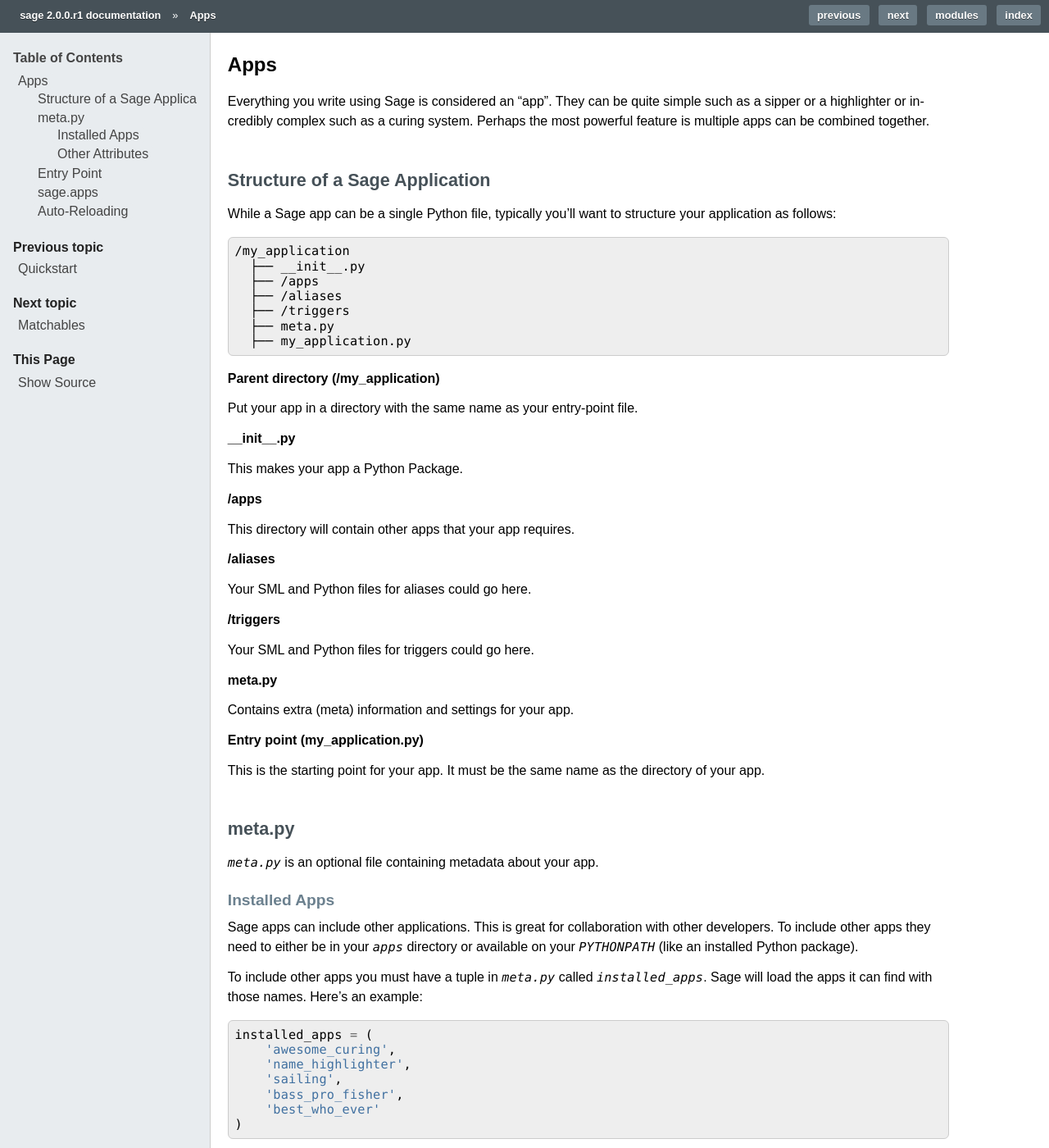
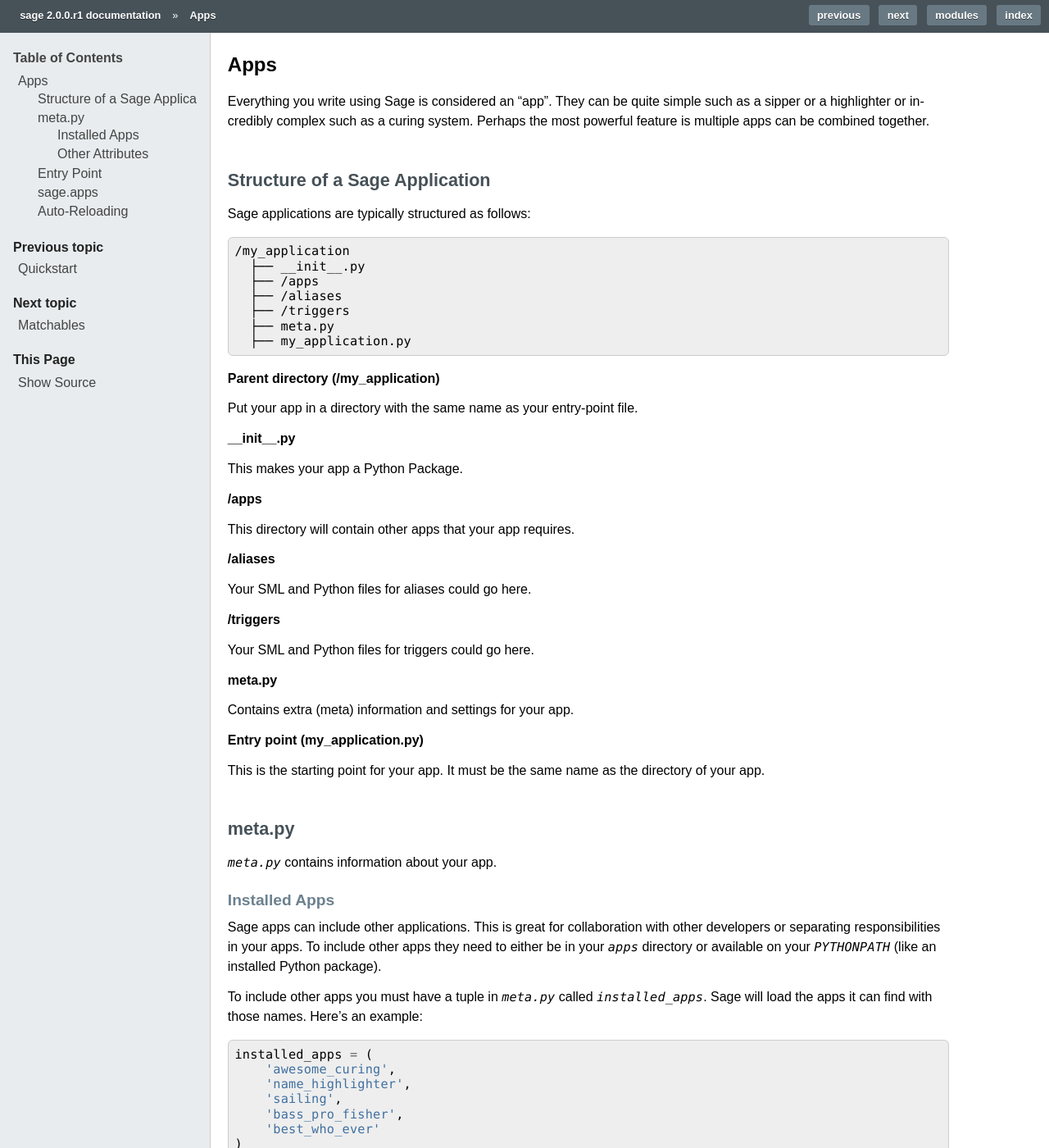
Before and after one commit to adayoung/sage, a Sphinx documentation site: the page built from docs/source/apps.rst, in a window 1280 px wide and 1400 px high. Shown: the whole window at 82% size. Built offline with Sphinx 7.4.7, drawn with Linux system fonts in a browser that asks for light colours; pages that are not in the unit, such as notebooks, are missing from menus.

Commit message:
updating example app, documentation, and a couple new pep8 changes

```diff
--- a/docs/source/apps.rst
+++ b/docs/source/apps.rst
@@ -11,8 +11,7 @@
 Structure of a Sage Application
 -------------------------------
 
-While a Sage app can be a single Python file, typically you'll want to structure
-your application as follows: ::
+Sage applications are typically structured as follows: ::
 
     /my_application
       ├── __init__.py
@@ -54,14 +53,15 @@
 meta.py
 -------
 
-`meta.py` is an optional file containing metadata about your app.
+`meta.py` contains information about your app.
 
 Installed Apps
 ~~~~~~~~~~~~~~
 
 Sage apps can include other applications. This is great for collaboration with
-other developers. To include other apps they need to either be in your `apps`
-directory or available on your `PYTHONPATH` (like an installed Python package).
+other developers or separating responsibilities in your apps. To include other
+apps they need to either be in your `apps` directory or available on your
+`PYTHONPATH` (like an installed Python package).
 
 To include other apps you must have a tuple in `meta.py` called
 `installed_apps`. Sage will load the apps it can find with those names.
--- a/docs/source/matchables.rst
+++ b/docs/source/matchables.rst
@@ -167,9 +167,7 @@
 methods. ::
 
     @group.trigger(
-        pattern="Something horrible will happen in 5 seconds.",
-        type="exact",
-        delay=5)
+        pattern="Something horrible will happen in 5 seconds.", type="exact", delay=5)
     def delay_example(trigger):
         pass  # this will run 5 seconds after being matched
 
```
Also changed, not shown: other parts of docs/source/apps.rst (+1 -1 lines), 3 other files.
